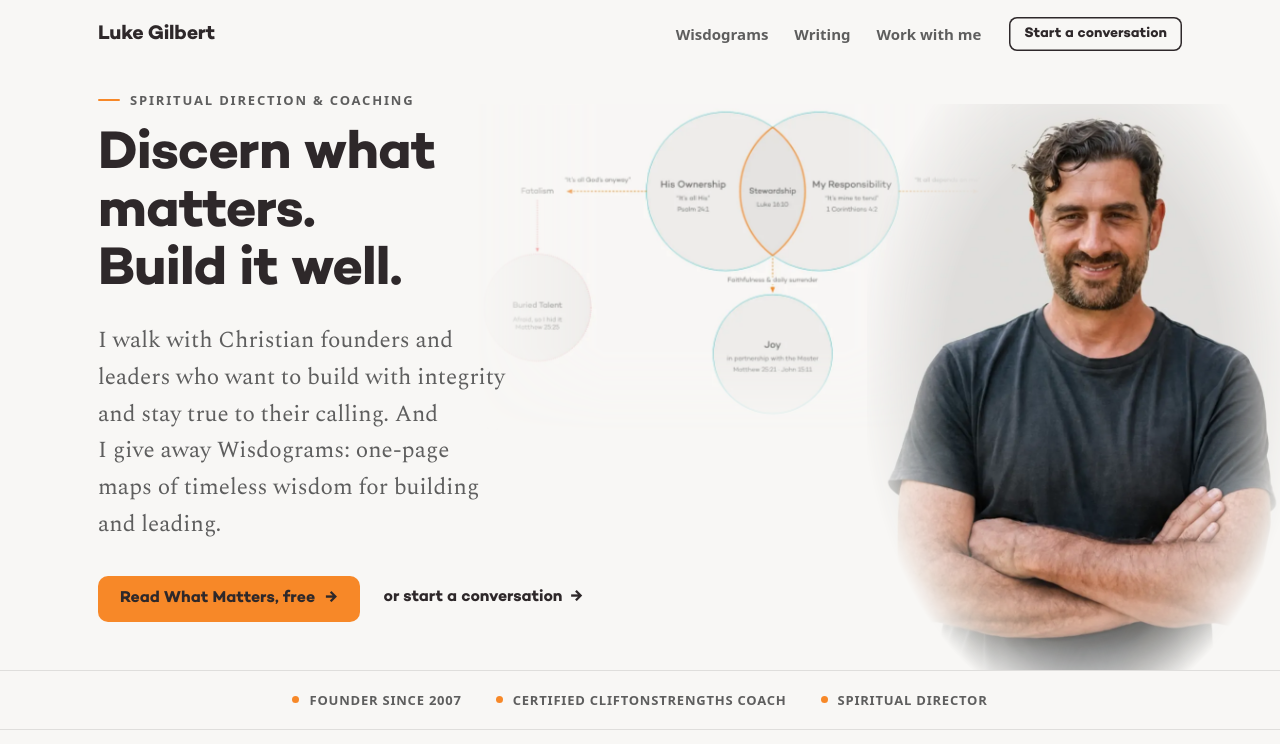
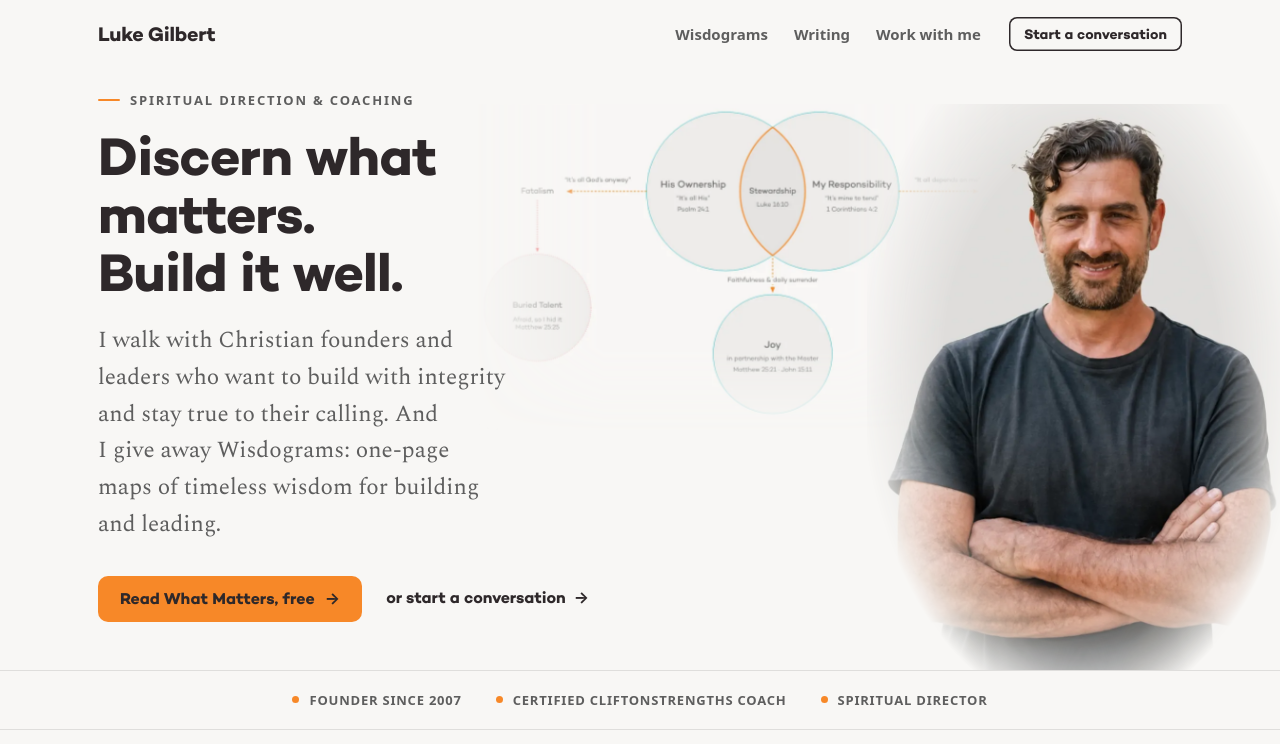
Before and after one commit to luke-gil/lukergilbert-site, a plain HTML site: page index.html in a window 1280 px wide. Shown: the top 744 px of the page. Drawn offline with Linux system fonts and the light colour scheme.

Commit message:
Use licensed Campton web font file

```diff
--- a/index.html
+++ b/index.html
@@ -14,11 +14,11 @@
 <meta property="og:image" content="https://lukergilbert.com/assets/og-image.jpg">
 <meta name="twitter:card" content="summary_large_image">
 
-<link rel="preload" href="assets/campton-bold.woff2" as="font" type="font/woff2" crossorigin>
+<link rel="preload" href="assets/campton-bold-webfont.woff2" as="font" type="font/woff2" crossorigin>
 <link rel="preload" as="image" href="assets/hero-luke-1200.webp" imagesrcset="assets/hero-luke-640.webp 640w, assets/hero-luke-1200.webp 1200w" imagesizes="(max-width: 860px) 100vw, 60vw" fetchpriority="high">
 
 <style>
-@font-face{font-family:"Campton";src:url(assets/campton-bold.woff2) format("woff2");font-weight:700;font-display:swap}
+@font-face{font-family:"Campton";src:url(assets/campton-bold-webfont.woff2) format("woff2");font-weight:700;font-display:swap}
 @font-face{font-family:"Spectral";src:url(assets/spectral-400.woff2) format("woff2");font-weight:400;font-style:normal;font-display:swap}
 @font-face{font-family:"Spectral";src:url(assets/spectral-400i.woff2) format("woff2");font-weight:400;font-style:italic;font-display:swap}
 
```
